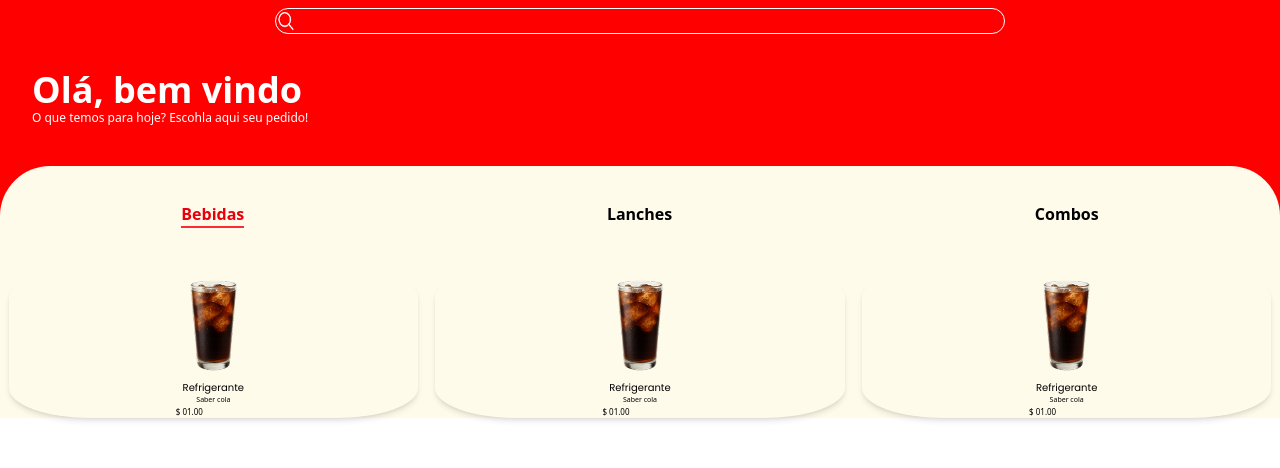
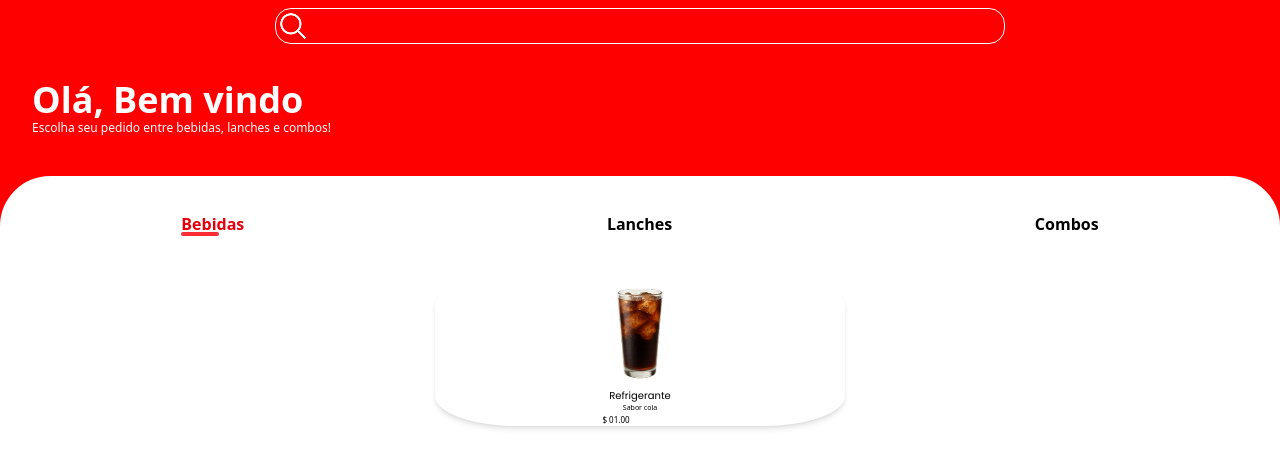
Before and after one commit to joaoantonio300/tailwindAprendizado, a React (Vite) app: page /lista in a window 1280 px wide. Shown: the top 468 px of the page. Built offline with nearby package versions, Linux system fonts and the light colour scheme.

Commit message:
fetch: adicionando layout p/1

```diff
--- a/src/App.jsx
+++ b/src/App.jsx
@@ -1,4 +1,5 @@
 import './App.css'
+import Cadastrar from './pages/Cadastrar';
 import Home from './pages/Home';
 import Lista from './pages/Lista';
 
@@ -14,6 +15,7 @@ function App() {
         <Routes>
           <Route path="/" element={<Home/>}/>
           <Route path="/lista" element={<Lista/>}/>
+          <Route path="/cadastrar" element={<Cadastrar/>}/>
         </Routes>
     </BrowserRouter>
     </>
--- /dev/null
+++ b/src/Components/SearchBar.jsx
@@ -0,0 +1,19 @@
+import Lupa from "../assets/zoom.png";
+
+const SearchBar = () => {
+  return (
+    <div className="w-[100vw] flex justify-center items-center " >
+               <div className="border rounded-2xl flex gap-4 w-[60%]">
+              <img className="" src={Lupa} alt="" />
+              <input
+                className="outline-none focus:outline-none focus:ring-0 focus:shadow w-[80%] leading-1"
+                type="search"
+                name=""
+                id=""
+              />
+            </div>
+    </div>
+  )
+}
+
+export default SearchBar
--- /dev/null
+++ b/src/Layout/Layout.jsx
@@ -0,0 +1,25 @@
+import React from 'react'
+import SearchBar from '../Components/SearchBar';
+
+const Layout = ({ children, title, subtitle }) => {
+    return (
+    <>
+    <div className=" bg-[#FF0000] flex flex-col justify-center items-center gap-10">
+    <header className="text-white flex flex-col gap-9 w-[95%] ">
+          <div className=" flex items-center w-[100%] justify-center mt-2">
+            <SearchBar/>
+          </div>
+          <div>
+            <h1 className="font-bold text-4xl">{title}</h1>
+            <p className="text-xs font-light">
+              {subtitle}
+            </p>
+          </div>
+    </header>
+        {children}
+    </div>
+    </>
+  )
+}
+
+export default Layout
--- /dev/null
+++ b/src/pages/Cadastrar.jsx
@@ -0,0 +1,9 @@
+import React from 'react'
+
+const Cadastrar = () => {
+  return (
+    <div>Cadastrar</div>
+  )
+}
+
+export default Cadastrar
--- a/src/pages/Lista.jsx
+++ b/src/pages/Lista.jsx
@@ -1,55 +1,53 @@
-import React from 'react'
-import Lupa from '../assets/zoom.png';
-import Drink from '../assets/drink.png';
+import React from "react";
+import Drink from "../assets/drink.png";
+import Plate from "../assets/plate.png";
+import Layout from "../Layout/Layout";
+
+const title="Olá, Bem vindo";
+const subtitle="Escolha seu pedido entre bebidas, lanches e combos!"
+const items = [
+  { img: Drink, title: "Refrigerante", desc: "Sabor cola", price: "01.00" },
+  { img: Plate, title: "Prato", desc: "Com batatas", price: "05.00" },
+];
 
 const Lista = () => {
   return (
     <>
-    <div className=' bg-[#FF0000] flex flex-col justify-center items-center gap-10'>
-        <header className='text-white flex flex-col gap-9 w-[95%] '>
-            <div className=' flex items-center w-[100%] justify-center mt-2'>
-               <div className='border rounded-2xl flex  w-[60%] gap-4'>
-               <img className='w-[20px]' src={Lupa} alt="" />
-               <input className='outline-none focus:outline-none focus:ring-0 focus:shadow' type="search" name="" id="" />
-               </div>
-            </div>
-            <div>
-            <h1 className='font-bold text-4xl'>Olá, bem vindo</h1>
-            <p className='text-xs font-light'>O que temos para hoje? Escohla aqui seu pedido!</p>
-            </div>
-        </header>
-        <main className='bg-amber-50 w-[100%] rounded-tl-[50px] rounded-tr-[50px]' >
-
-                <ul className='font-semibold flex justify-around mt-9'>
-                    <li className='border-b-2 border-red-500 text-red-600' >Bebidas</li>
+      <Layout
+        title={title}
+        subtitle={subtitle}
+      >
+        <section className="bg-white w-[100%] rounded-tl-[50px] rounded-tr-[50px]">
+          <ul className="font-bold flex justify-around mt-9">
+            <li className=" relative text-red-600">
+              Bebidas
+              <span className="absolute bottom-0 left-0 h-[15%] rounded-2xl bg-red-500 w-[60%]"></span>
+            </li>
             <li>Lanches</li>
             <li>Combos</li>
           </ul>
 
-                <div className='mt-10 w-[100%] flex flex-row justify-around' >
-                    <div className='flex flex-col  rounded-[20%] justify-center items-center shadow-md w-[32%]'>
-                        <img className='h-[7em]' src={Drink} alt="" />
-                        <h3 className='font-poppins text-[10px]'>Refrigerante</h3>
-                        <p className='text-[7px]'>Saber cola</p>
-                         <p className='text-[8px] mr-12'>$ 01.00</p>
+          <div className="flex-wrap mt-10 w-[100%] flex flex-row justify-around">
+            <div className="flex flex-col  rounded-[20%] justify-center items-center shadow-md w-[32%]">
+              <img className="h-[7em]" src={Drink} alt="" />
+              <h3 className="font-poppins text-[10px]">Refrigerante</h3>
+              <p className="text-[7px]">Sabor cola</p>
+              <p className="text-[8px] mr-12">$ 01.00</p>
             </div>
-                    <div className='flex flex-col  rounded-[20%] justify-center items-center shadow-md w-[32%]'>
-                        <img className='h-[7em]' src={Drink} alt="" />
-                        <h3 className='font-poppins text-[10px]'>Refrigerante</h3>
-                        <p className='text-[7px]'>Saber cola</p>
-                         <p className='text-[8px] mr-12'>$ 01.00</p>
+            {/* {items.map((item, i) => (
+               <div key={i} className="flex flex-col  rounded-[20%] justify-center items-center shadow-md w-[32%]">
+               <img className="h-[7em]" src={item.img} alt="" />
+               <h3 className="font-poppins text-[10px]">{item.title}</h3>
+               <p className="text-[7px]">{desc}</p>
+               <p className="text-[8px] mr-12">$ {price}</p>
              </div>
-                    <div className='flex flex-col  rounded-[20%] justify-center items-center shadow-md w-[32%]'>
-                        <img className='h-[7em]' src={Drink} alt="" />
-                        <h3 className='font-poppins text-[10px]'>Refrigerante</h3>
-                        <p className='text-[7px]'>Saber cola</p>
-                         <p className='text-[8px] mr-12'>$ 01.00</p>
+            ))} */}
           </div>
-                </div>
-        </main>
-    </div>
+        </section>
+      </Layout>
+
     </>
-  )
-}
+  );
+};
 
-export default Lista
+export default Lista;
```
Lines whose indentation alone changed are shown as unchanged.
